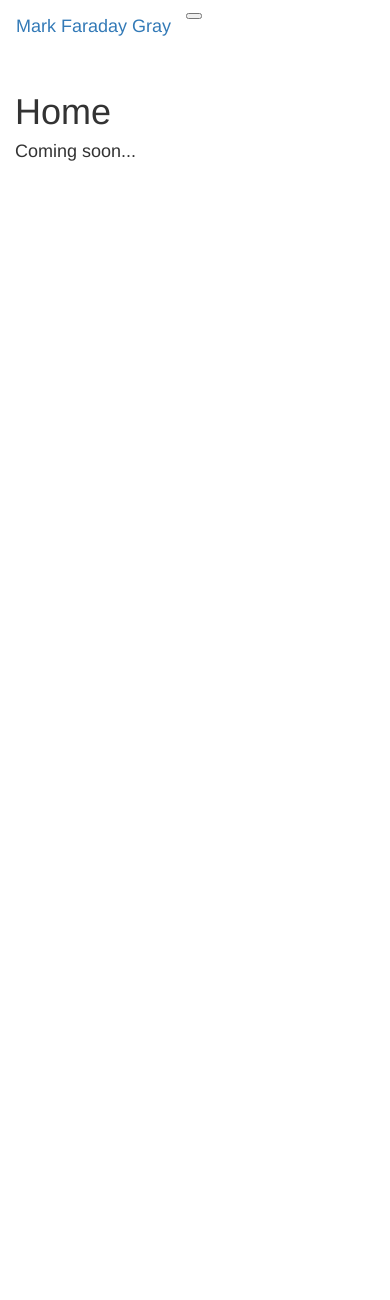
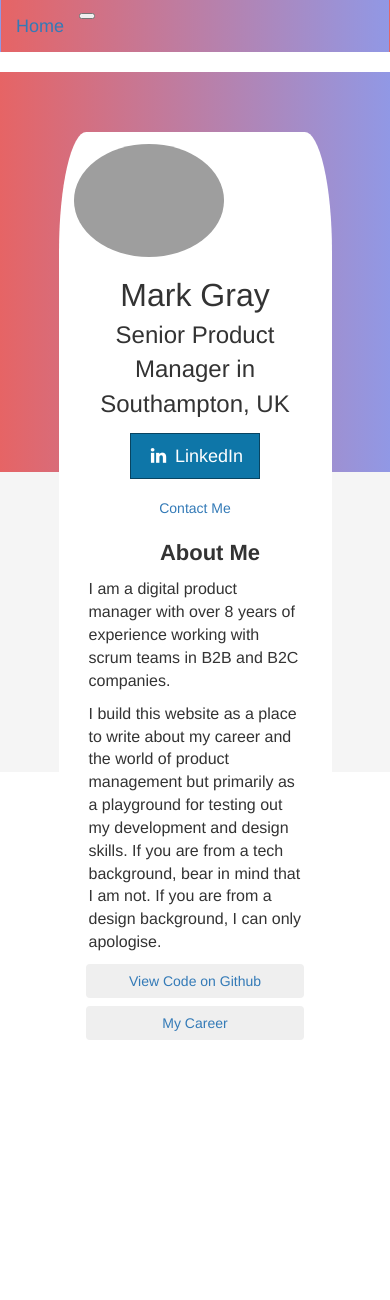
Before and after one commit to thekitbag/markfgray, a Flask app: page / in a window 390 px wide. Shown: the top 1300 px of the page. Before the commit the page ends 161 px from the top, so only its background shows below. Run offline with Flask 2, Linux system fonts and the light colour scheme; some libraries are stand-ins or nearby versions; grey boxes are pictures that could not be loaded.

Commit message:
styling home page

```diff
--- a/webapp/admin/routes.py
+++ b/webapp/admin/routes.py
@@ -33,6 +33,7 @@ def add_job():
 			job.end_date = form.end_date.data
 			job.job_title = form.job_title.data
 			job.description = form.description.data
+			job.achievements = form.achievements.data
 			current_user.add_job(job)
 			current_user.save()
 			return redirect(url_for('admin.jobs'))
@@ -58,11 +59,13 @@ def edit_job(job_id):
 	form = JobForm()
 	if request.method == 'POST':
 		if form.validate_on_submit:
-			job.company = form.company.data
+			company = Company.objects(name=form.company.data).first()
+			job.company = company
 			job.start_date = form.start_date.data
 			job.end_date = form.end_date.data
 			job.job_title = form.job_title.data
 			job.description = form.description.data
+			job.achievements = form.achievements.data
 			current_user.save()
 			return redirect(url_for('admin.jobs'))
 
@@ -71,6 +74,7 @@ def edit_job(job_id):
 	form.start_date.data = job.start_date
 	form.end_date.data = job.end_date
 	form.description.data = job.description
+	form.achievements.data = job.achievements
 
 	return render_template('admin/edit_job.html', form=form, job=job)
 
--- /dev/null
+++ b/webapp/static/css/index.css
@@ -0,0 +1,88 @@
+.pic-container {
+	width:150px;
+}
+
+.pic {
+	border-radius: 50%;
+    width: 150px;
+	margin: auto;
+	margin-top: 12px
+}
+
+.details {
+	padding-top: 16px;
+	text-align: center;
+}
+
+.name {
+	font-size: 32px;
+}
+
+.summary {
+	font-size: 24px;
+}
+
+.profiles-container {
+	width: 100%;
+	margin: auto;
+	margin-top: 12px;
+	text-align: center;
+}
+
+.btn-linkedin {
+	  background: #0E76A8;
+	  border-radius: 0;
+	  color: #fff;
+	  border-width: 1px;
+	  border-style: solid;
+	  border-color: #084461;
+	}
+	.btn-linkedin:link, .btn-linkedin:visited {
+	  color: #fff;
+	}
+	.btn-linkedin:active, .btn-linkedin:hover {
+	  background: #084461;
+	  color: #fff;
+	}
+
+.about-me {
+	margin-top: 12px;
+	margin-left: 30px;
+	font-size: 22px;
+	font-weight: 600;
+	text-align: center;
+}
+
+.about-me-blurb {
+	margin-top: 10px;
+	font-size: 16px;
+
+}
+
+.cta {
+    width: 90%;
+    margin: auto;
+    margin-bottom: 8px;
+}
+
+.cta-button {
+	width: 100%;
+}
+
+@media only screen and (max-width: 984px) {
+  .central-panel {
+    height: 494px;
+  }
+}
+
+@media only screen and (max-width: 848px) {
+  .central-panel {
+    height: 528px;
+  }
+}
+
+@media only screen and (max-width: 848px) {
+  .central-panel {
+    height: 1200px;
+  }
+}
--- /dev/null
+++ b/webapp/static/css/main.css
@@ -0,0 +1,29 @@
+.navbar {
+	background-image: linear-gradient(to right, #e66465, #9198e5);
+}
+
+.gradient-background {
+	width:100%;
+	height: 400px;
+	background-image: linear-gradient(to right, #e66465, #9198e5);
+}
+
+.section-two {
+	height: 300px;
+	width: 100%;
+	background-color: whitesmoke;
+}
+
+.central-panel {
+	height:440px;
+	width: 70%;
+	position: relative;
+	top: 60px;
+	background-color: white;
+	border-radius: 10%;
+	min-width: 200px;
+}
+
+.top-panel {
+	margin: 10px 0px 10px 0px;
+}
--- a/webapp/templates/admin/add_job.html
+++ b/webapp/templates/admin/add_job.html
@@ -28,6 +28,10 @@
 			{% for error in form.description.errors %}
 			<div class="alert alert-danger" role="alert">{{ error }}</div>
 			{% endfor %}
+		{{ wtf.form_field(form.achievements, class='form-control') }}
+			{% for error in form.achievements.errors %}
+			<div class="alert alert-danger" role="alert">{{ error }}</div>
+			{% endfor %}
 	 </d1>
 	 <a cat="Login" title="Login"><input type=submit class='btn btn-dark text-white btn-block mt-2'></a>
 	</form>
--- a/webapp/templates/admin/edit_job.html
+++ b/webapp/templates/admin/edit_job.html
@@ -28,6 +28,10 @@
 			{% for error in form.description.errors %}
 			<div class="alert alert-danger" role="alert">{{ error }}</div>
 			{% endfor %}
+		{{ wtf.form_field(form.achievements, class='form-control') }}
+			{% for error in form.achievements.errors %}
+			<div class="alert alert-danger" role="alert">{{ error }}</div>
+			{% endfor %}
 	 </d1>
 	 <a cat="Login" title="Login"><input type=submit class='btn btn-dark text-white btn-block mt-2'></a>
 	</form>
--- a/webapp/templates/base.html
+++ b/webapp/templates/base.html
@@ -12,6 +12,7 @@
       <link rel="icon" href="{{ url_for('static', filename='img/icon64.png') }}">
       <link rel= "stylesheet" type= "text/css" href= "{{ url_for('static',filename='css/main.css') }}">
       <link rel= "stylesheet" type= "text/css" href= "http://maxcdn.bootstrapcdn.com/bootstrap/4.0.0/css/fontawesome-all.min.css">
+      <link rel="stylesheet" href="https://cdnjs.cloudflare.com/ajax/libs/font-awesome/4.7.0/css/font-awesome.min.css">
 
 {% endblock %}
 
@@ -30,9 +31,8 @@ height="0" width="0" style="display:none;visibility:hidden"></iframe></noscript>
 <!-- End Google Tag Manager (noscript) -->
 
 {% block navbar %}
-
-<nav class="navbar navbar-expand-lg navbar-light bg-light">
-  <a class="navbar-brand" href="{{ url_for('main.index') }}">Mark Faraday Gray</a>
+<nav class="navbar navbar-expand-lg navbar-dark">
+  <a class="navbar-brand" href="{{ url_for('main.index') }}">Home</a>
   <button class="navbar-toggler" type="button" data-toggle="collapse" data-target="#navbarNavAltMarkup" aria-controls="navbarNavAltMarkup" aria-expanded="false" aria-label="Toggle navigation">
     <span class="navbar-toggler-icon"></span>
   </button>
@@ -53,8 +53,9 @@ height="0" width="0" style="display:none;visibility:hidden"></iframe></noscript>
 {% endblock %}
 
 {% block content %}
+<div class="gradient-background">
 
-<div class="container mt-2 mb-5" id="main-container" style="position:relative; min-height: 70vh">
+
   {% with messages = get_flashed_messages() %}
   {% if messages %}
       {% for message in messages %}
@@ -63,7 +64,10 @@ height="0" width="0" style="display:none;visibility:hidden"></iframe></noscript>
   {% endif %}
   {% endwith %}
   {% block app_content %}{% endblock %}
+
 </div>
+<div class="section-two">
+
 
 <!-- Footer -->
 
@@ -75,4 +79,6 @@ height="0" width="0" style="display:none;visibility:hidden"></iframe></noscript>
   <!-- End Copyright -->
 
 <!-- End  Footer -->
+
+</div>
 {% endblock %}
--- a/webapp/templates/main/index.html
+++ b/webapp/templates/main/index.html
@@ -1,11 +1,41 @@
 {% extends "base.html" %}
 
 {% block moreScripts %}
+<link rel= "stylesheet" type= "text/css" href= "{{ url_for('static',filename='css/index.css') }}">
 {% endblock moreScripts %}
 
 {% block app_content %}
 
-<h1>Home</h1>
-<h4>Coming soon...</h4>
-
+<div class="container central-panel mx-auto">
+	<div class="row">
+		<div class="col-sm-12 col-md-6 col-lg-6 col-xl-6">
+			<div class="pic-container mx-auto">
+				<img src="https://media-exp1.licdn.com/dms/image/C5603AQFlFZxhzKafJQ/profile-displayphoto-shrink_400_400/0/1582040138059?e=1623888000&v=beta&t=7LjZgfVpKqMLOOQ9zmDwB8JayNgbzvRvS3G3XtUqoPk" class="pic">
+			</div>
+			<div class="details container mx-auto">
+				<div class="name">Mark Gray</div>
+				<div class="summary">Senior Product Manager in Southampton, UK</div>
+			</div>
+			<div class="container profiles-container">
+				<a href="https://www.linkedin.com/in/mark-gray-79b40834/" title="LinkedIn" class="btn btn-linkedin btn-lg" target="_blank"><i class="fa fa-linkedin fa-fw"></i> LinkedIn</a>
+			</div>
+			<div class="container profiles-container">
+				<a href="/contact" class="btn btn-dark" role="button">Contact Me</a>
+			</div>
+		</div>
+		<div class="col-sm-12 col-md-6 col-lg-6 col-xl-6">
+			<div class="about-me">About Me</div>
+			<div class="container about-me-blurb">
+				<p>I am a digital product manager with over 8 years of experience working with scrum teams in B2B and B2C companies.</p>
+				<p>I build this website as a place to write about my career and the world of product management but primarily as a playground for testing out my development and design skills. If you are from a tech background, bear in mind that I am not. If you are from a design background, I can only apologise.</p>
+			</div>
+			<div class="cta">
+				<a href="https://github.com/thekitbag/markfgray" target="_blank"><button type="button" class="btn btn-outline-info cta-button">View Code on Github</button></a>
+			</div>
+			<div class="cta">
+				<a href="/career"><button type="button" class="btn btn-outline-primary cta-button">My Career</button></a>
+			</div>
+		</div>
+	</div>
+</div>
 {% endblock %}
```
Also changed, not shown: tests/conftest.py (+7 -1 lines), tests/functional/test_views_admin.py (+13 -0 lines), tests/functional/test_views_main.py (+30 -1 lines), tests/unit/test_models.py (+9 -1 lines), webapp/admin/forms.py (+7 -5 lines), webapp/static/css/career.css (+5 -2 lines), webapp/templates/main/career.html (+21 -2 lines).
